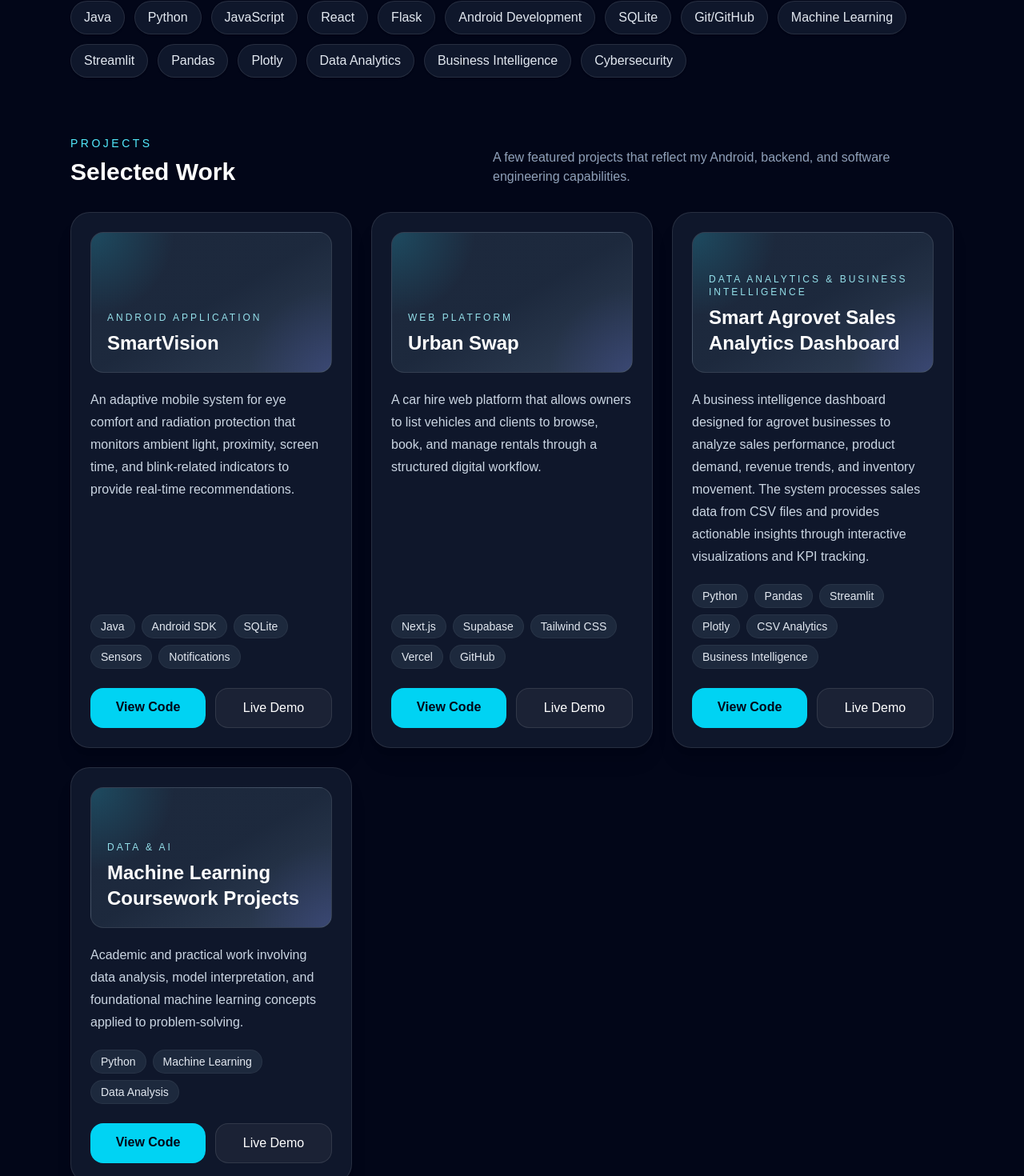
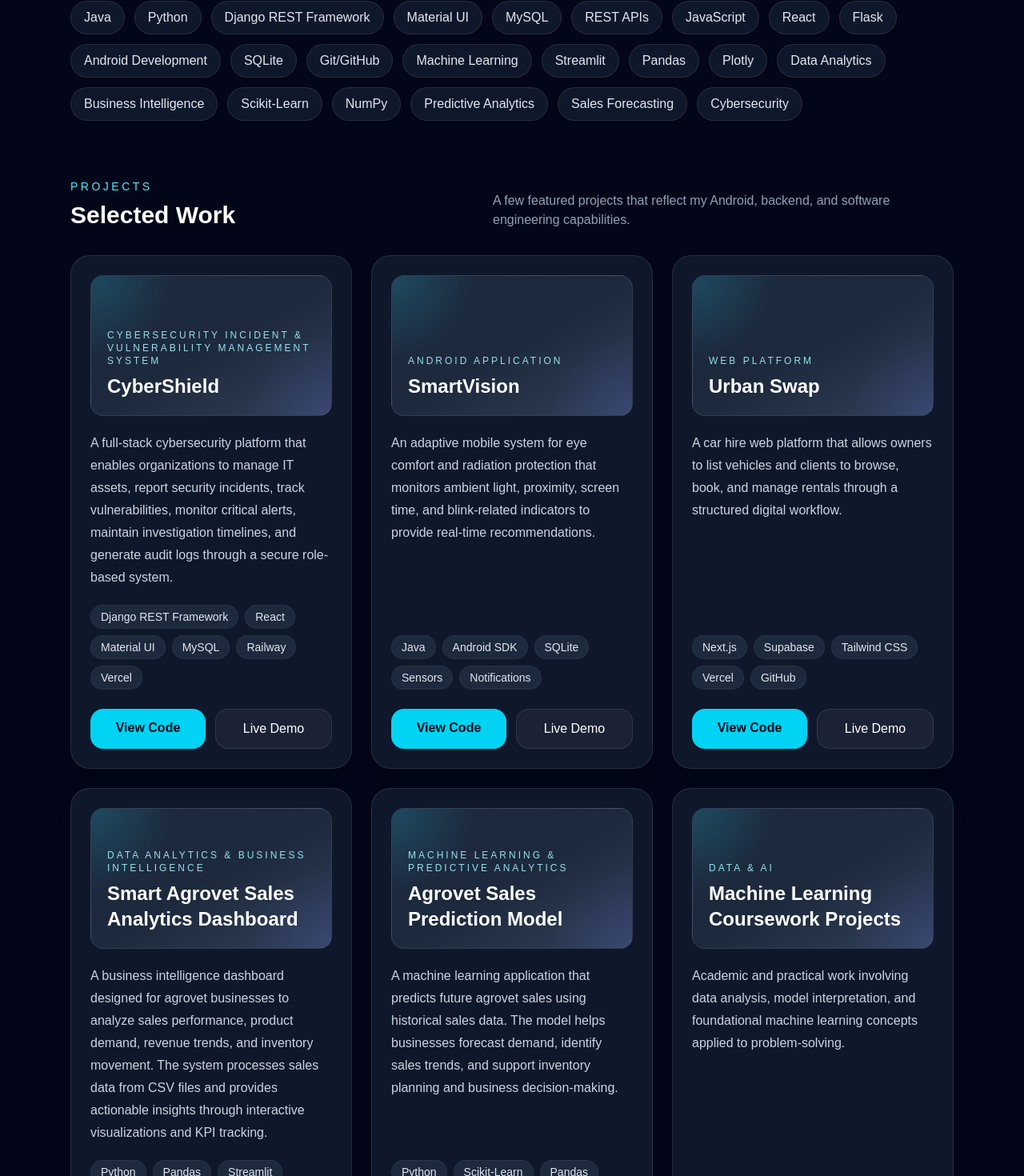
Before and after one commit to JobMunyoki/my-portfolio, a Next.js app: page / in a window 1280 px wide. Shown: the part 2294-3764 px from the top of the page at 80% size. Built offline with nearby package versions, Linux system fonts and the light colour scheme.

Commit message:
Add CyberShield to portfolio

```diff
--- a/app/page.js
+++ b/app/page.js
@@ -2,6 +2,10 @@ export default function PortfolioWebsite() {
   const skills = [
     "Java",
     "Python",
+    "Django REST Framework",
+    "Material UI",
+    "MySQL",
+    "REST APIs",
     "JavaScript",
     "React",
     "Flask",
@@ -14,10 +18,30 @@ export default function PortfolioWebsite() {
     "Plotly",
     "Data Analytics",
     "Business Intelligence",
+    "Scikit-Learn",
+    "NumPy",
+    "Predictive Analytics",
+    "Sales Forecasting",
     "Cybersecurity"
   ];
 
   const projects = [
+    {
+      title: "CyberShield",
+      category: "Cybersecurity Incident & Vulnerability Management System",
+      description:
+        "A full-stack cybersecurity platform that enables organizations to manage IT assets, report security incidents, track vulnerabilities, monitor critical alerts, maintain investigation timelines, and generate audit logs through a secure role-based system.",
+      tech: [
+        "Django REST Framework",
+        "React",
+        "Material UI",
+        "MySQL",
+        "Railway",
+        "Vercel"
+      ],
+      github: "https://github.com/JobMunyoki/cybershield",
+      demo: "https://cybershield-three-pi.vercel.app"
+    },
     {
       title: "SmartVision",
       category: "Android Application",
@@ -50,7 +74,23 @@ export default function PortfolioWebsite() {
     "Business Intelligence"
   ],
   github: "https://github.com/JobMunyoki",
-  demo: "#"
+  demo: "https://smart-agrovet-sales-dashboard-adm6s4hshkgz2ejtpehewx.streamlit.app"
+},
+  {
+  title: "Agrovet Sales Prediction Model",
+  category: "Machine Learning & Predictive Analytics",
+  description:
+    "A machine learning application that predicts future agrovet sales using historical sales data. The model helps businesses forecast demand, identify sales trends, and support inventory planning and business decision-making.",
+  tech: [
+    "Python",
+    "Scikit-Learn",
+    "Pandas",
+    "NumPy",
+    "Machine Learning",
+    "Sales Forecasting"
+  ],
+  github: "https://github.com/JobMunyoki",
+  demo: "https://jobmunyoki-agrovet-sales-prediction-model-app-j7b7sn.streamlit.app"
 },
     {
       title: "Machine Learning Coursework Projects",
@@ -210,7 +250,7 @@ export default function PortfolioWebsite() {
 
               <div className="grid grid-cols-2 md:grid-cols-4 gap-4 max-w-3xl">
                 <div className="rounded-2xl border border-white/10 bg-white/5 p-4">
-                  <p className="text-2xl font-bold text-cyan-300">4+</p>
+                  <p className="text-2xl font-bold text-cyan-300">6+</p>
                   <p className="text-sm text-slate-400 mt-1">Featured Projects</p>
                 </div>
                 <div className="rounded-2xl border border-white/10 bg-white/5 p-4">
```
